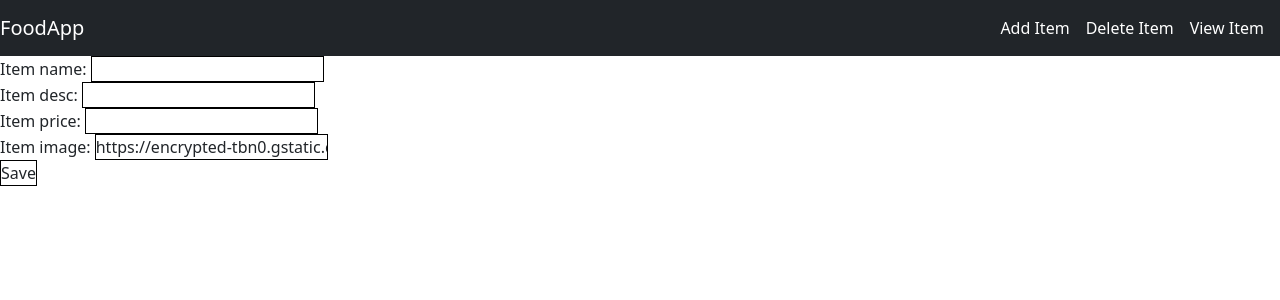
After one commit to shershah-cmyk/django, a Django app: page /add/ in a window 1280 px wide. The commit adds this page. Shown: the top 300 px of the page. Run offline with Django 5.2, Linux system fonts and the light colour scheme.

Commit message:
completed

```diff
--- a/food/admin.py
+++ b/food/admin.py
@@ -4,4 +4,4 @@ from .models import ItemModel
 
 @admin.register(ItemModel)
 class ItemAdmin(admin.ModelAdmin):
-    list_display=("item_name","item_desc","item_price")
+    list_display=("item_name","item_desc","item_price","item_image")
--- /dev/null
+++ b/food/forms.py
@@ -0,0 +1,7 @@
+from django import forms
+from .models import ItemModel
+
+class ItemForm(forms.ModelForm):
+    class Meta:
+        model = ItemModel
+        fields = ['item_name','item_desc','item_price','item_image']
--- a/food/models.py
+++ b/food/models.py
@@ -5,3 +5,4 @@ class ItemModel(models.Model):
     item_name = models.CharField(max_length=255)
     item_desc = models.CharField(max_length=255)
     item_price = models.IntegerField()
+    item_image = models.CharField(max_length=500,default="https://encrypted-tbn0.gstatic.com/images?q=tbn:ANd9GcT27gTKHqKhHk3i-EiarE5Q9IND_awvKaKjxw&s")
--- a/food/static/food/css/main.css
+++ b/food/static/food/css/main.css
@@ -558,13 +558,28 @@ video {
   position: static;
 }
 
+.mx-1 {
+  margin-left: 0.25rem;
+  margin-right: 0.25rem;
+}
+
+.mx-2 {
+  margin-left: 0.5rem;
+  margin-right: 0.5rem;
+}
+
 .block {
   display: block;
 }
 
-.text-blue-500 {
+.text-black {
   --tw-text-opacity: 1;
-  color: rgb(59 130 246 / var(--tw-text-opacity, 1));
+  color: rgb(0 0 0 / var(--tw-text-opacity, 1));
+}
+
+.text-white {
+  --tw-text-opacity: 1;
+  color: rgb(255 255 255 / var(--tw-text-opacity, 1));
 }
 
 .no-underline {
--- a/food/templates/food/base.html
+++ b/food/templates/food/base.html
@@ -1,15 +1,50 @@
 <!DOCTYPE html>
 {% load static %}
 <html lang="en">
+
     <head>
         <meta charset="UTF-8">
         <meta name="viewport" content="width=device-width, initial-scale=1.0">
         <title>{% block title %}{% endblock title %}</title>
         <link rel="stylesheet" href="{% static 'food/css/main.css' %}">
         <link rel="stylesheet" href="{% static 'food/css/style.css' %}">
+        <link href="https://cdn.jsdelivr.net/npm/bootstrap@5.3.3/dist/css/bootstrap.min.css" rel="stylesheet"
+            integrity="sha384-QWTKZyjpPEjISv5WaRU9OFeRpok6YctnYmDr5pNlyT2bRjXh0JMhjY6hW+ALEwIH" crossorigin="anonymous">
+            <style>
+                #id_item_price,
+                #id_item_desc,
+                #id_item_name,
+                #id_item_image,
+                button[type="submit"]{
+                    border:1px solid black;
+                }
+            </style>
     </head>
+
     <body>
+        <nav class="navbar navbar-dark bg-dark">
+            <a href="#" class="navbar-brand">FoodApp</a>
+            <div class="navbar mx-2">
+                <a class="nav-item nav-link text-white mx-2" href="{% url 'food:create_item' %}">
+                    Add Item
+                </a>
+                <a class="nav-item nav-link text-white mx-2" href="#">
+                    Delete Item
+                </a>
+                <a class="nav-item nav-link text-white mx-2" href="#">
+                    View Item
+                </a>
+            </div>
+        </nav>
         {% block content %}
+
         {% endblock content %}
+
+        <script src="https://cdn.jsdelivr.net/npm/bootstrap@5.3.3/dist/js/bootstrap.bundle.min.js"
+            integrity="sha384-YvpcrYf0tY3lHB60NNkmXc5s9fDVZLESaAA55NDzOxhy9GkcIdslK1eN7N6jIeHz"
+            crossorigin="anonymous"></script>
     </body>
+
+    </body>
+
 </html>
--- /dev/null
+++ b/food/templates/food/item-form.html
@@ -0,0 +1,9 @@
+{% extends 'food/base.html' %}
+
+{% block content %}
+    <form action="" method="POST">
+    {% csrf_token %}
+    {{form}}
+    <button type="submit">Save</button>
+    </form>
+{% endblock content %}
--- a/food/urls.py
+++ b/food/urls.py
@@ -2,6 +2,12 @@ from django.urls import path
 from . import views
 app_name='food'
 urlpatterns = [
-    path('',views.index, name="home"),
+    #/food/
+    path('',views.index, name="index"),
+    #/food/1
     path('<int:item_id>/',views.detail,name='detail'),
+    # add items
+    path('add/',views.create_item,name="create_item"),
+    # edit
+    path('update/<int:id>/',views.update_item,name='update_item')
 ]
--- a/food/views.py
+++ b/food/views.py
@@ -1,10 +1,12 @@
-from django.shortcuts import  render
+from django.shortcuts import  render,redirect
 from django.http  import HttpResponse
 from .models import ItemModel
+from .forms import ItemForm
 # Create your views here.
 
 def index(request):
     item_list = ItemModel.objects.all()
+    print("==>",item_list)
     context = {
         'items':item_list
     }
@@ -16,3 +18,20 @@ def detail(request,item_id):
         'item':item
     }
     return render(request ,'food/detail.html',context)
+
+def create_item(request):
+    form = ItemForm(request.POST  or None)
+
+    if form.is_valid():
+        form.save()
+        return redirect('food:index')
+    return render(request,'food/item-form.html',{'form':form})
+
+def update_item(request,id):
+    item = ItemModel.objects.get(id=id)
+    form = ItemForm(request.POST or None, instance=item)
+
+    if form.is_valid():
+        form.save()
+        return redirect('food:index')
+    return render(request,'food/item-form.html',{"form":form,"item":item})
```
Also changed, not shown: food/templates/food/detail.html (+18 -4 lines), food/templates/food/index.html (+17 -3 lines), db.sqlite3, food/migrations/0002_itemmodel_item_image.py (added). Lines whose indentation alone changed are shown as unchanged.
